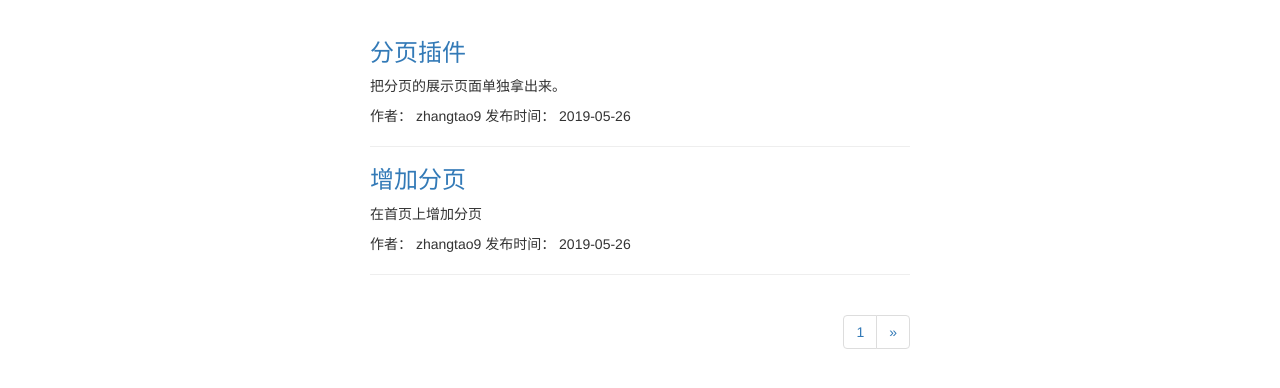
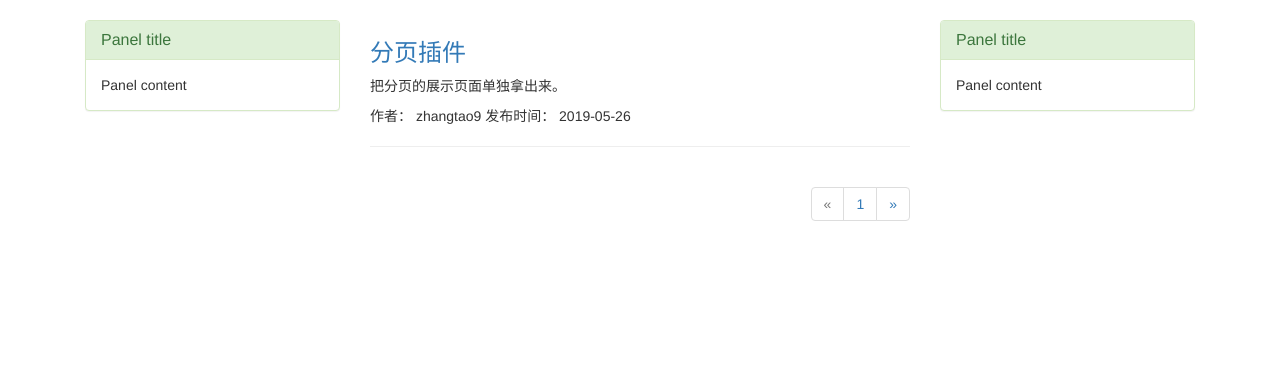
Before and after one commit to yinjiwenhou/demo, a Django app: page / in a window 1280 px wide. Shown: the part 52-440 px from the top of the page. Run offline with Django 3.2, Linux system fonts and the light colour scheme; data comes from the database, SQL or seed files in the repository; some libraries are stand-ins or nearby versions.

Commit message:
修改分页

```diff
--- a/django/blog/post/views.py
+++ b/django/blog/post/views.py
@@ -5,7 +5,7 @@ from post import models
 
 def index(request):
     post_list = models.Post.published.all()
-    paginator = Paginator(post_list, 2)
+    paginator = Paginator(post_list, 1)
     page = request.GET.get("page")
     posts = paginator.get_page(page)
     return render(request, 'post/index.html', {'posts': posts})
--- a/django/blog/templates/base/pager.html
+++ b/django/blog/templates/base/pager.html
@@ -2,12 +2,16 @@
     <ul class="pagination pagination-md pull-right">
         {% if page.has_previous %}
         <li><a href="?page={{page.previous_page_number}}">«</a></li>
+        {% else %}
+        <li class="disabled"><a href="#">«</a></li>
         {% endif %}
 
         <li><a href="#">{{page.number}}</a></li>
 
         {% if page.has_next %}
         <li><a href="?page={{page.next_page_number}}">»</a></li>
+        {% else %}
+        <li class="disabled"><a href="#">»</a></li>
         {% endif %}
     </ul>
 </div>
--- a/django/blog/templates/post/index.html
+++ b/django/blog/templates/post/index.html
@@ -5,18 +5,36 @@
 {% block body %}
 <div class="container">
 
-    <div class="col-md-3"></div>
+    <div class="col-md-3">
+        <div class="panel panel-success">
+            <div class="panel-heading">
+                <h3 class="panel-title">Panel title</h3>
+            </div>
+            <div class="panel-body">
+                Panel content
+            </div>
+        </div>
+    </div>
     <div class="col-md-6">
         {% for post in posts%}
         <h3><a href="">{{ post.title }}</a></h3>
         <p>{{ post.body|truncatewords:30|linebreaks }}</p>
-        <p>作者： {{ post.author }}  发布时间： {{ post.publish | date:"Y-m-d" }} </p>
+        <p>作者： {{ post.author }} 发布时间： {{ post.publish | date:"Y-m-d" }} </p>
         <hr>
         {% endfor %}
 
         {% include 'base/pager.html' with page=posts%}
     </div>
-    <div class="col-md-3"></div>
+    <div class="col-md-3">
+        <div class="panel panel-success">
+            <div class="panel-heading">
+                <h3 class="panel-title">Panel title</h3>
+            </div>
+            <div class="panel-body">
+                Panel content
+            </div>
+        </div>
+    </div>
 
 </div>
 {% endblock %}
```
